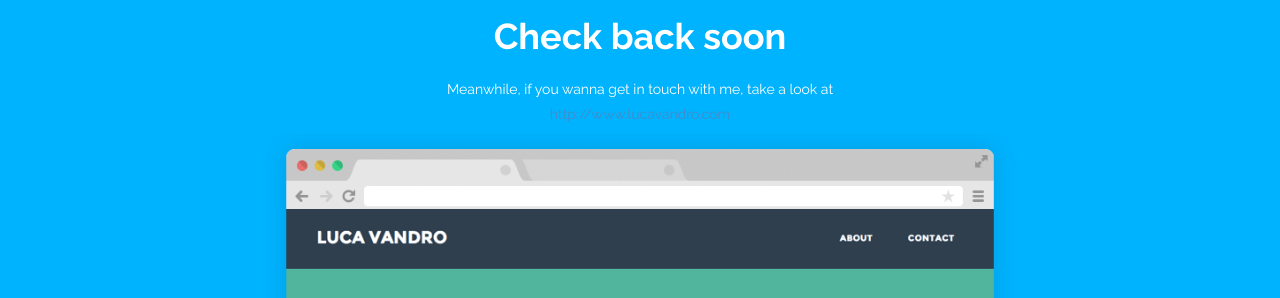
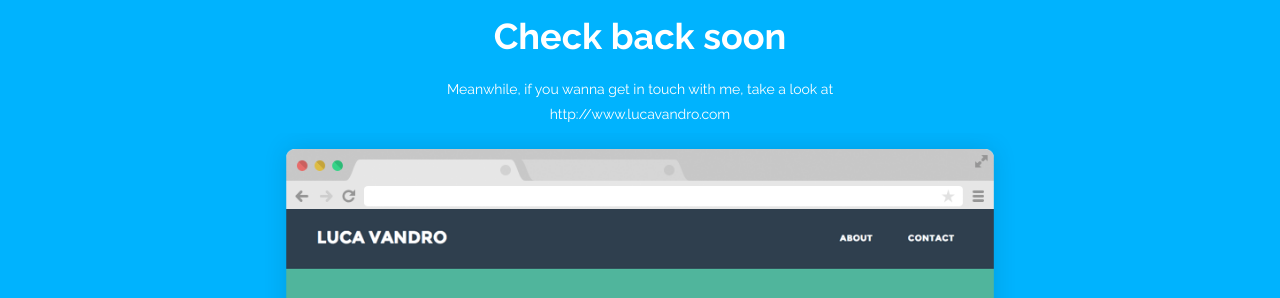
Before and after one commit to axior/axior.github.io, a Jekyll site: the page built from index.html, in a window 1280 px wide. Shown: the part 149-447 px from the top of the page. Built offline with Jekyll 4.4.1, drawn with Linux system fonts in a browser that asks for light colours; nearby versions of some CDN libraries.

Commit message:
Minor bug fix

```diff
--- a/_includes/css/style.css
+++ b/_includes/css/style.css
@@ -214,7 +214,7 @@ a:focus {
 }
 
 #headerwrap h3,
-#headerwrap p,
+#headerwrap a,
 h5
 {
 	color: white;
```
